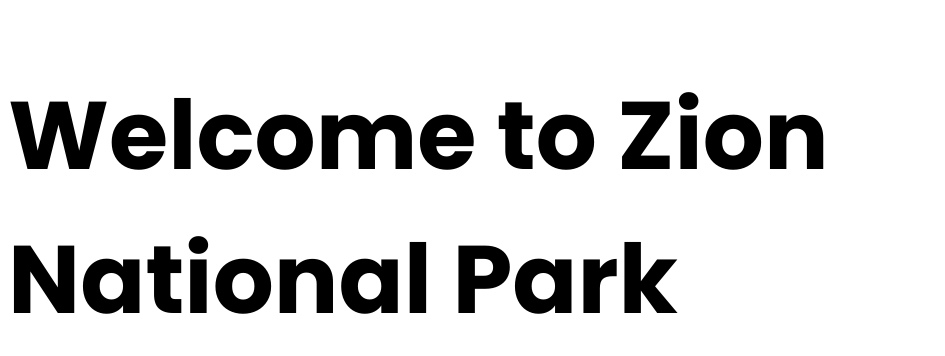
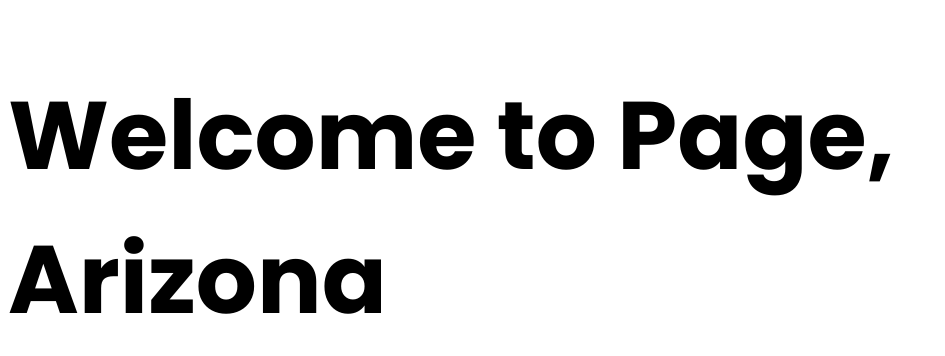
Before and after one commit to kdshepard89/travel-project, a plain HTML site: page index.html in a window 1280 px wide. Shown: the whole page, without its empty margins (0-945 px from the left). Drawn offline with Linux system fonts and the light colour scheme.

Commit message:
added images to folder

```diff
--- a/index.html
+++ b/index.html
@@ -11,9 +11,9 @@
       rel="stylesheet"
     />
     <link rel="stylesheet" href="src/style.css" />
-    <title>Welcome to Zion National Park</title>
+    <title>Welcome to Page, Arizona</title>
   </head>
   <body>
-    <h1>Welcome to Zion National Park</h1>
+    <h1>Welcome to Page, Arizona</h1>
   </body>
 </html>
```
Also changed, not shown: images/flagstaff.jpg (added), images/lone rock.jpg (added), images/lower antelope.jpg (added), images/monument valley.jpg (added), images/page az header.jpg (added), images/upper antelope.jpg (added), images/zion.jpg (added), 1 other file.
